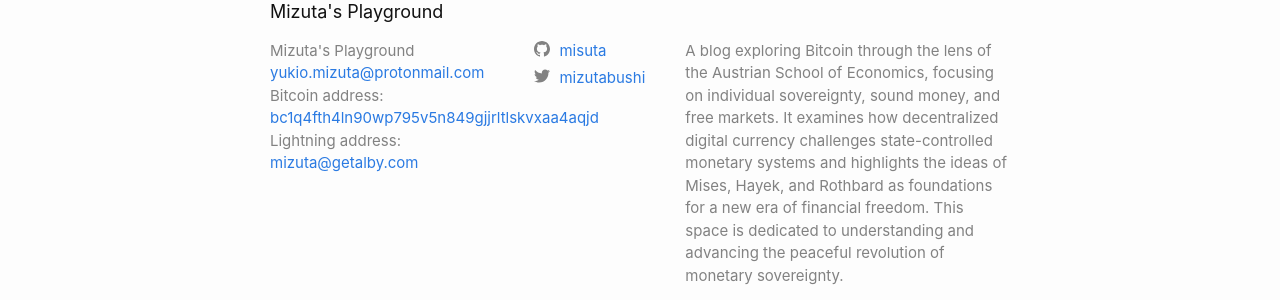
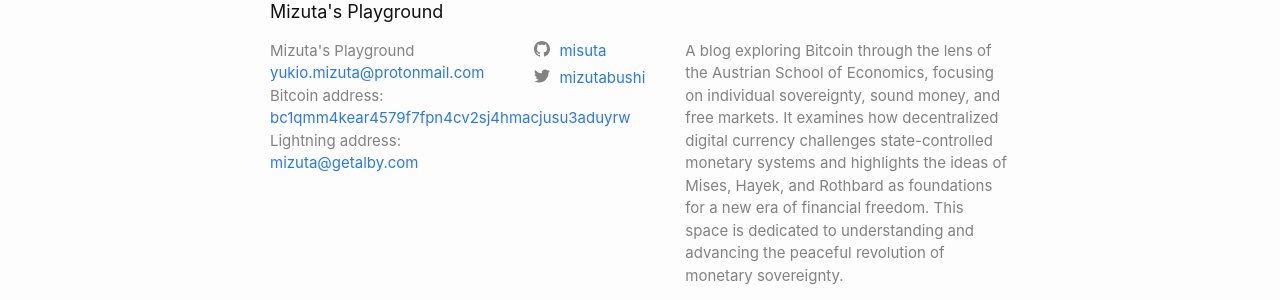
Before and after one commit to misuta/mizutas-playground, a Jekyll site: the page built from index.markdown, in a window 1280 px wide. Shown: the part 553-853 px from the top of the page. Built offline with Jekyll 4.4.1, drawn with Linux system fonts in a browser that asks for light colours.

Commit message:
btc address

```diff
--- a/_config.yml
+++ b/_config.yml
@@ -29,7 +29,7 @@
 url: "https://misuta.github.io" # the base hostname & protocol for your site, e.g. http://example.com
 twitter_username: mizutabushi
 github_username:  misuta
-bitcoin_address: bc1q4fth4ln90wp795v5n849gjjrltlskvxaa4aqjd
+bitcoin_address: bc1qmm4kear4579f7fpn4cv2sj4hmacjusu3aduyrw
 lightning_address: mizuta@getalby.com
 # Build settings
 theme: minima
```
